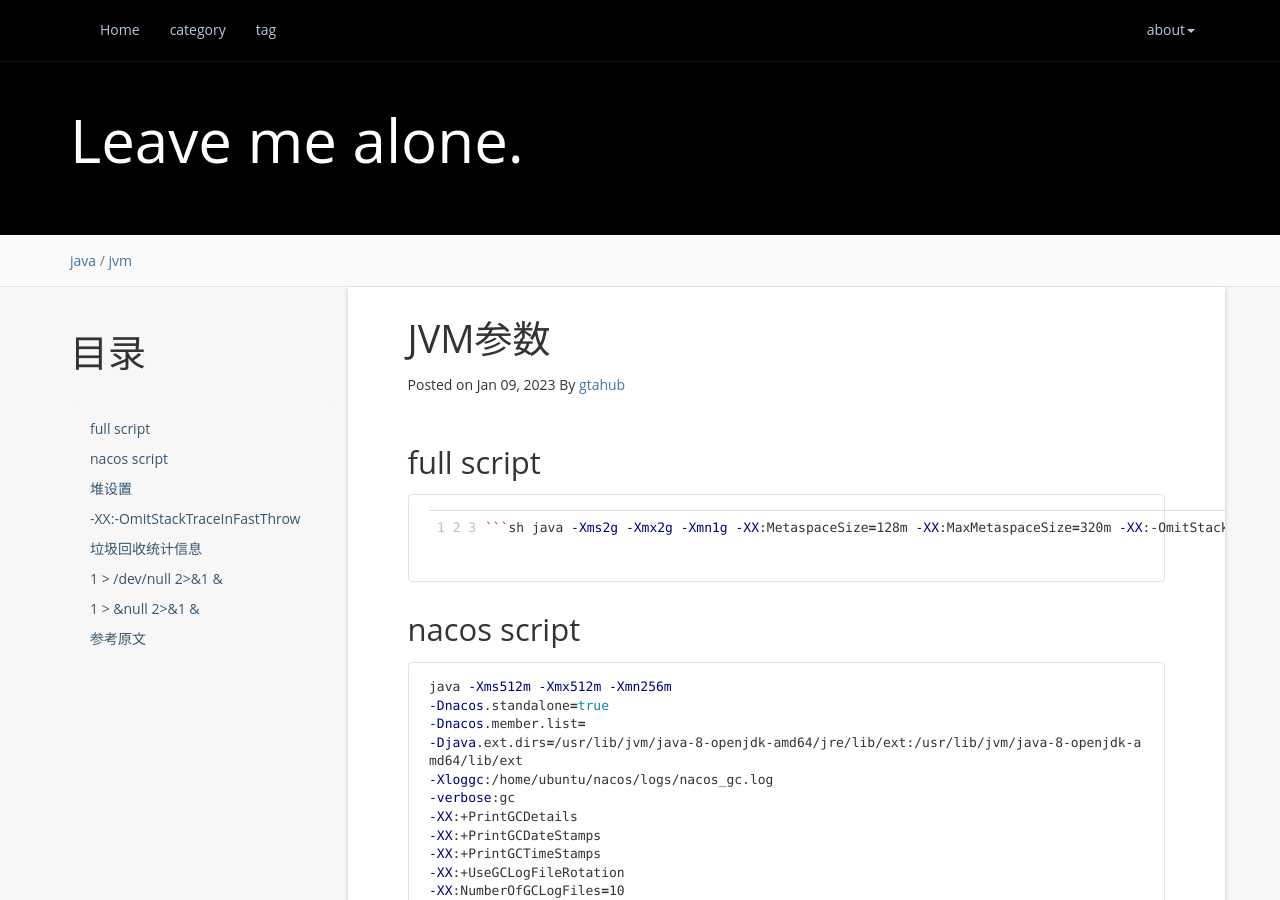
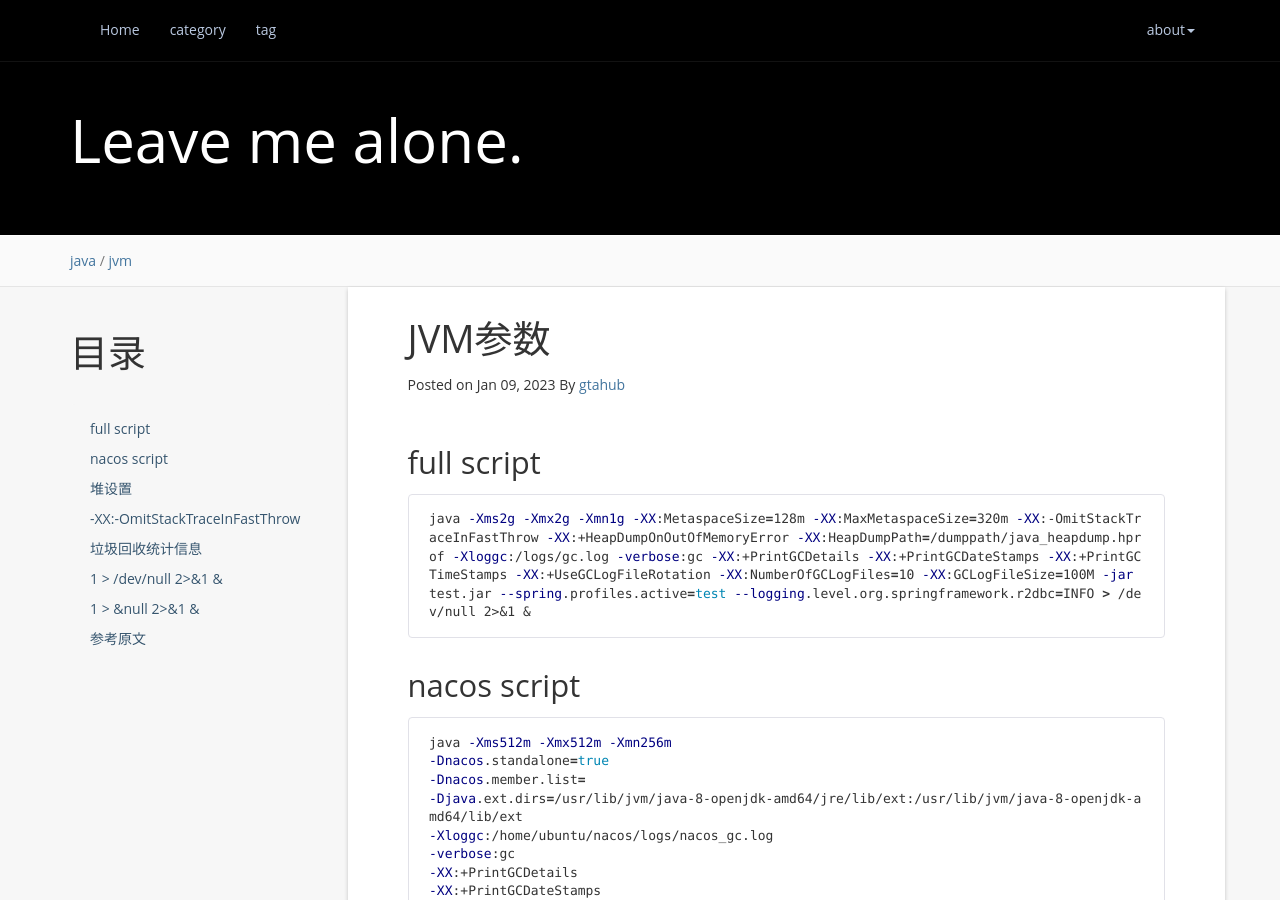
Before and after one commit to atgtahub/atgtahub.github.io, a Jekyll site: the page built from _posts/java/jvm/2023-01-09-jvm-arguments.md, in a window 1280 px wide and 900 px high. Built offline with Jekyll 4.4.1, drawn with Linux system fonts in a browser that asks for light colours; a script that is not in the unit is left out; comment, search, counter and statistics services are not loaded.

Commit message:
refactor(posts): 2023-01-09-jvm-arguments.md

````diff
--- a/_posts/java/jvm/2023-01-09-jvm-arguments.md
+++ b/_posts/java/jvm/2023-01-09-jvm-arguments.md
@@ -10,11 +10,9 @@ tag: jvm
 {:toc}
 
 ## full script
-{% highlight shell linenos %}
 ```sh
 java -Xms2g -Xmx2g -Xmn1g -XX:MetaspaceSize=128m -XX:MaxMetaspaceSize=320m -XX:-OmitStackTraceInFastThrow -XX:+HeapDumpOnOutOfMemoryError -XX:HeapDumpPath=/dumppath/java_heapdump.hprof -Xloggc:/logs/gc.log -verbose:gc -XX:+PrintGCDetails -XX:+PrintGCDateStamps -XX:+PrintGCTimeStamps -XX:+UseGCLogFileRotation -XX:NumberOfGCLogFiles=10 -XX:GCLogFileSize=100M -jar test.jar --spring.profiles.active=test --logging.level.org.springframework.r2dbc=INFO > /dev/null 2>&1 &
 ```
-{% endhighlight %}
 
 ## nacos script
 
````
